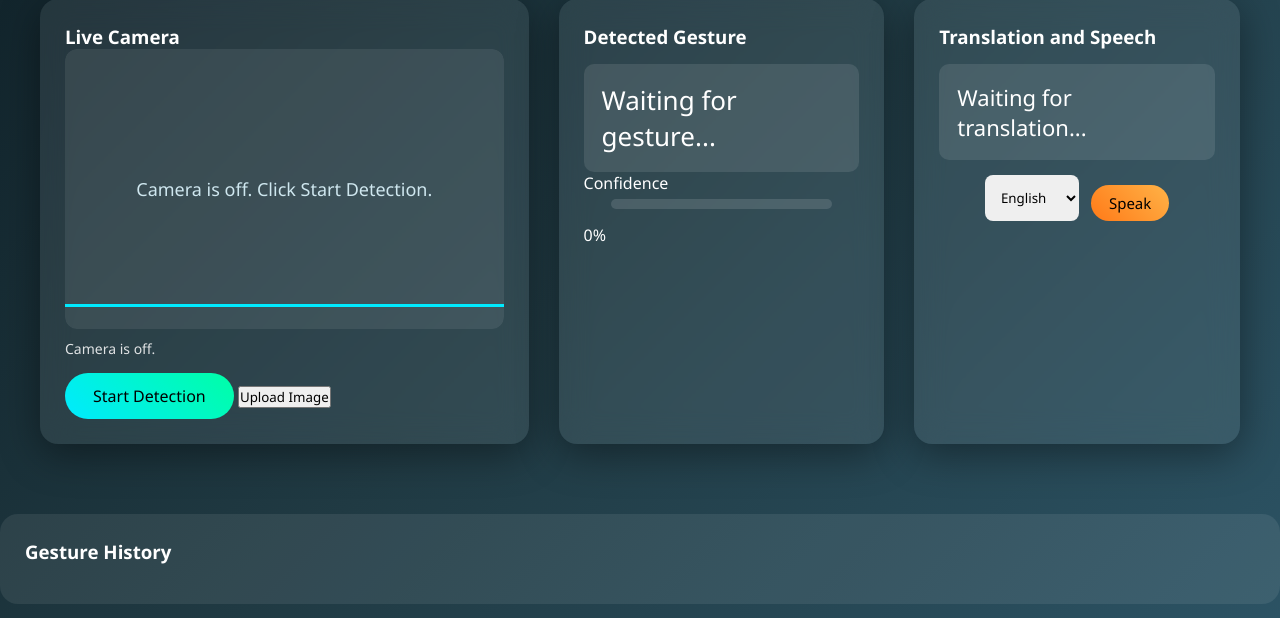
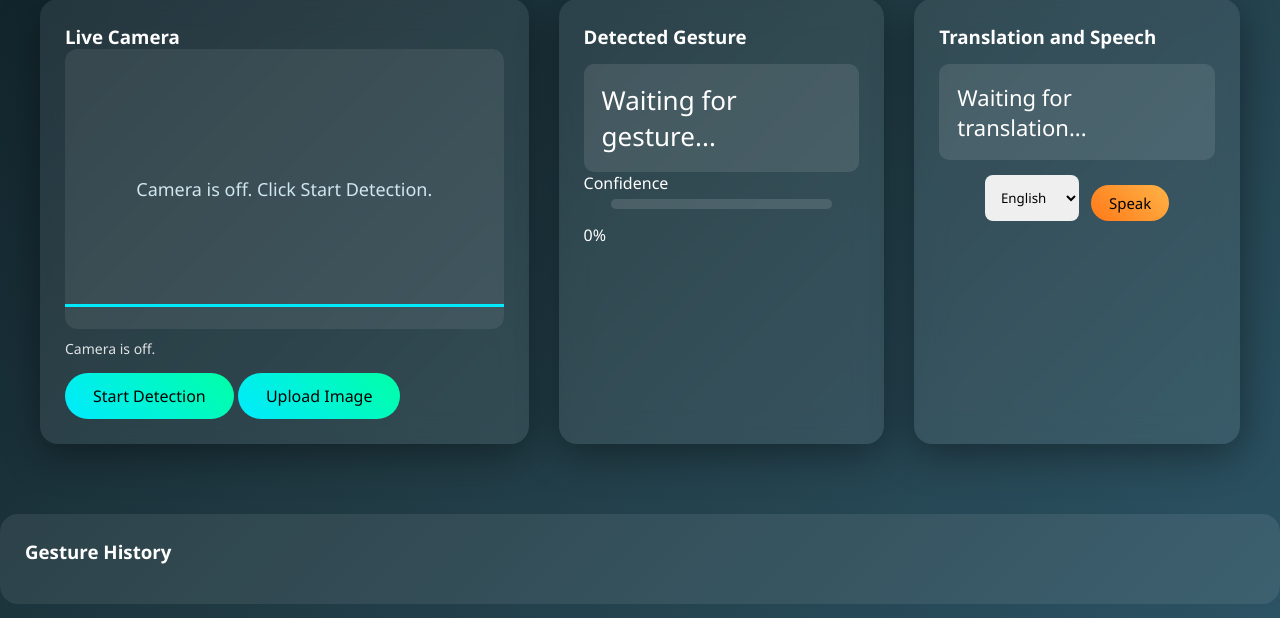
Before and after one commit to Spraveen8-chary/Sign-Detection, a FastAPI app: page /live in a window 1280 px wide. Shown: the part 205-823 px from the top of the page. Run offline with FastAPI, Linux system fonts and the light colour scheme; parts of the project's set-up code (start-up, migrations or seed data) failed here and were passed over.

Commit message:
Update live.html

```diff
--- a/templates/live.html
+++ b/templates/live.html
@@ -36,7 +36,7 @@
       <p id="cameraStatus" class="camera-status">Camera is off.</p>
       <div class="camera-controls">
         <button id="detectBtn" class="detect-btn">Start Detection</button>
-        <button id="uploadBtn" class="upload-btn">Upload Image</button>
+        <button id="uploadBtn" class="detect-btn">Upload Image</button>
         <input type="file" id="fileInput" accept="image/*" style="display: none;">
       </div>
     </section>
```
